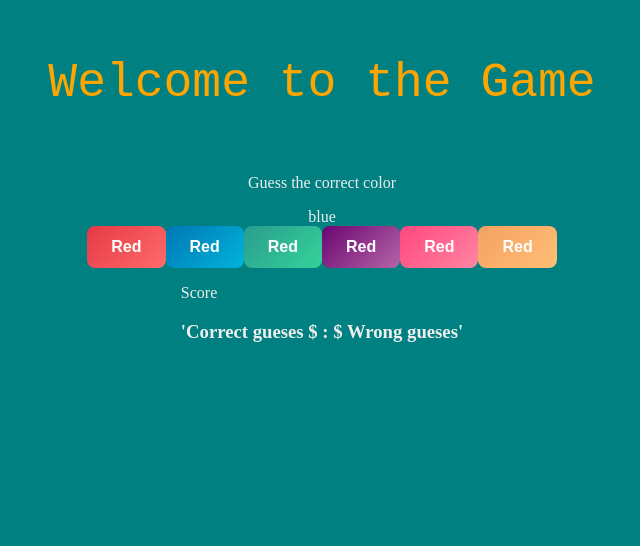
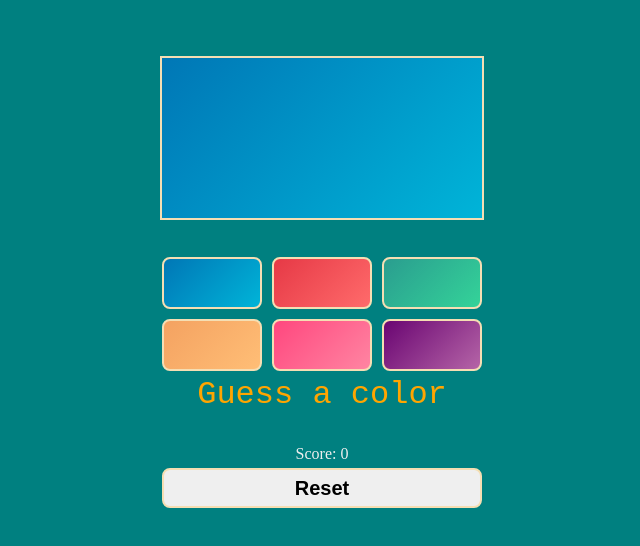
Before and after one commit to oodoabel/HNG-task2-stage2, a React (Vite) app: page / in a window 1280 px wide. Shown: the top 546 px of the page, without its empty margins (318-958 px from the left). Built offline with nearby package versions, Linux system fonts and the light colour scheme.

Commit message:
first commit

```diff
--- a/src/App.jsx
+++ b/src/App.jsx
@@ -1,48 +1,41 @@
-import React from 'react'
-import { useState } from 'react';
+import React, { useState } from 'react'
 
-
-const colorArray = ['purple', 'green', 'pink', 'yellow', 'red', 'blue'];
-
-const random = colorArray[Math.floor(Math.random() * 6)]
-console.log(random)
-
-
-const colorDisplay = (color, random) => {
-
-  console.log(color, random)
-
-  if (color === random){
-    console.log('u win')
-  }else{
-    console.log('try again');
-  }
-}
 
 
 const App = () => {
 
-  const [color, setColor] = useState(false);
+  const colorArray = ['pink', 'purple', 'green', 'yellow', 'blue', 'red']
+  const [displayColor, setDisplayColor] = useState(colorArray[(Math.floor(Math.random() * 6))])
+  const [gameScore, setGameScore] = useState(0);
+  let score = 0;
 
+  const check = (prop) => {
+    if(prop === displayColor){
+      setGameScore('Correct 👍');
+      score = score + 1;
+    }else{
+      setGameScore('Incorrect 👎')
+    }
+  }
   return (
+
     <div className='body'>
-      <p className='welcome'>Welcome to the Game</p>
-      <p>Guess the correct color</p>
-      <div data-testid="colorBox">
-        {random}
+      <div id='display' data-testid="colorBox" className={displayColor}>
+
       </div>
       <div>
-        <button className='red' data-testid="red" onClick={() => {colorDisplay('red')}}>Red</button>
-        <button className='blue' data-testid="blue" onClick={() => {colorDisplay('blue')}}>Red</button>
-        <button className='green' data-testid="green" onClick={() => {colorDisplay('green')}}>Red</button>
-        <button className='purple' data-testid="purple" onClick={() => {colorDisplay('purple')}}>Red</button>
-        <button className='pink' data-testid="pink" onClick={() => {colorDisplay('pink')}}>Red</button>
-        <button className='yellow' data-testid="yellow" onClick={() => {colorDisplay('yellow')}}>Red</button>
+        <button data-testid="blue" className='blue' onClick={() => {check('blue')}}></button>
+        <button data-testid="red" className='red' onClick={() => {check('red')}}></button>
+        <button data-testid="green" className='green' onClick={() => {check('green')}}></button> <br />
+        <button data-testid="yellow" className='yellow' onClick={() => {check('yellow')}}></button>
+        <button data-testid="pink" className='pink' onClick={() => {check('pink')}}></button>
+        <button data-testid="purple" className='purple' onClick={() => {check('purple')}}></button>
       </div>
-      <div>
-        <p>Score</p>
-        <h3>'Correct gueses ${} : ${} Wrong gueses'</h3>
-      </div>
+      <p className='welcome' data-testid="gameInstructions">Guess a color</p>
+      <p data-testid="gameStatus" className={gameScore === 'Correct' ? 'Correct 👍' : 'Incorrect 👎'}>{gameScore || null}</p>
+      <p className='score' data-testid="score">Score: {score}</p>
+      <button className='reset' data-testid="newGameButton">Reset</button>
+
     </div>
   )
 }
--- a/src/index.css
+++ b/src/index.css
@@ -3,6 +3,7 @@ body{
   flex-direction: column;
   background-color: #008080;
   color: white;
+  padding: 3rem;
 }
 
 .body{
@@ -13,10 +14,57 @@ body{
   align-items: center;
 }
 
+.reset{
+  color: black;
+  font-size: 20px;
+  text-align: center;
+  width: 20rem;
+  height: 2.5rem;
+  padding: 0px;
+}
+
+.score{
+  margin: 0px;
+  padding: 0px;
+}
+
+.Correct 👍{
+  color: green;
+  animation: pulse 1s;
+  margin: 0px;
+  padding: 0px;
+  animation: fadeOut 1s;
+
+}
+@keyframes fadeOut{
+  from{
+    opacity: 1;
+  }
+  to{
+    opacity: 0;
+  }
+}
+.Incorrect 👎{
+  color: red;
+  animation: fadeOut 1s;
+  margin: 0px;
+  padding: 0px;
+}
 .welcome{
   color: #FFA500;
-  font-size: 3rem;
+  font-size: 2rem;
+  text-align: center;
   font-family: 'Courier New', Courier, monospace;
+  width: 20rem;
+  margin: 0px;
+  padding: 0px;
+}
+#display{
+  height: 10rem;
+  width: 20rem;
+  margin-bottom: 2rem;
+  border: wheat solid 2px;
+
 }
 :root {
   --red: #e63946;
@@ -28,10 +76,11 @@ body{
 }
 
 button {
-  padding: 12px 24px;
+  padding: 24px 48px;
+  margin: 5px 5px;
   font-size: 16px;
   font-weight: bold;
-  border: none;
+  border: wheat solid 2px;
   border-radius: 8px;
   cursor: pointer;
   color: white;
```
